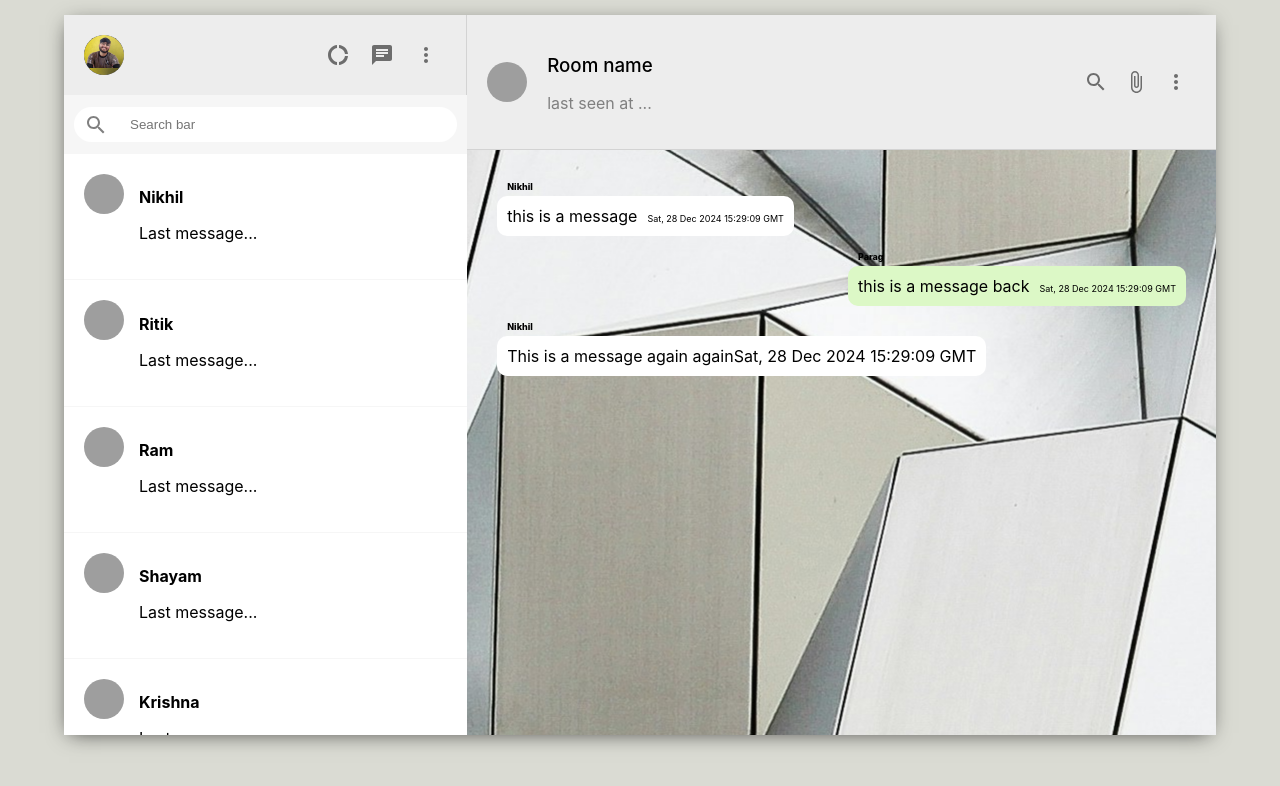
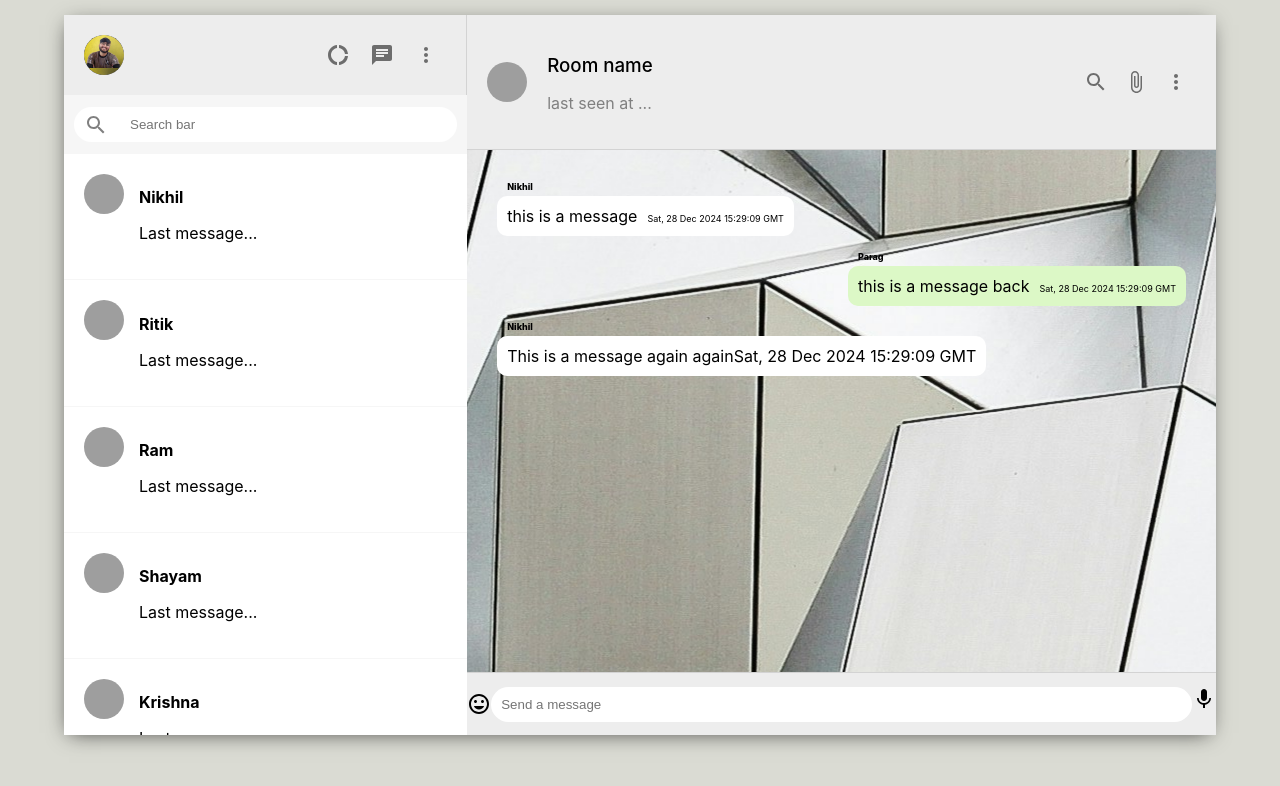
Before and after one commit to nikhil6392/chatapp, a React (Create React App) app in the folder chatapp-frontend/: page / in a window 1280 px wide. Shown: the top 786 px of the page. Built offline with nearby package versions, Linux system fonts and the light colour scheme; grey boxes are pictures that could not be loaded.

Commit message:
Finally we have built the footer of the chat app

```diff
--- a/chatapp-frontend/src/component/Chat.css
+++ b/chatapp-frontend/src/component/Chat.css
@@ -57,3 +57,26 @@
     font-weight: 800;
     font-size: xx-small;
 }
+.chat_footer {
+    display: flex;
+    justify-content: space-between;
+    align-items: center;
+    height: 62px;
+    border-top: 1px solid lightgray;
+}
+
+.chat_footer >form {
+    flex: 1;
+    display: flex;
+}
+.chat_footer > form > input {
+    flex: 1;
+    outline-width: 0;
+    border-radius: 30px;
+    padding: 10px;
+    border: none;
+}
+.chat_footer > MuiSvgIcon-root {
+    padding: 10px;
+    color: gray;
+}
--- a/chatapp-frontend/src/component/Chat.js
+++ b/chatapp-frontend/src/component/Chat.js
@@ -5,6 +5,8 @@ import SearchOutlinedIcon from '@mui/icons-material/SearchOutlined';
 import MoreVertIcon from '@mui/icons-material/MoreVert';
 import AttachFileIcon from '@mui/icons-material/AttachFile';
 import './Chat.css'
+import InsertEmoticonIcon from '@mui/icons-material/InsertEmoticon';
+import MicIcon from '@mui/icons-material/Mic';
 
 
 
@@ -60,7 +62,17 @@ const Chat = () => {
                     </span>
                 </p>
             </div>
-            <div className='chat_footer'></div>
+            <div className='chat_footer'>
+                <InsertEmoticonIcon />
+                <form >
+                    <input
+                        placeholder='Send a message'
+                        type='text'>
+                    </input>
+                    <MicIcon />
+
+                </form>
+            </div>
 
         </div>
     )
```
